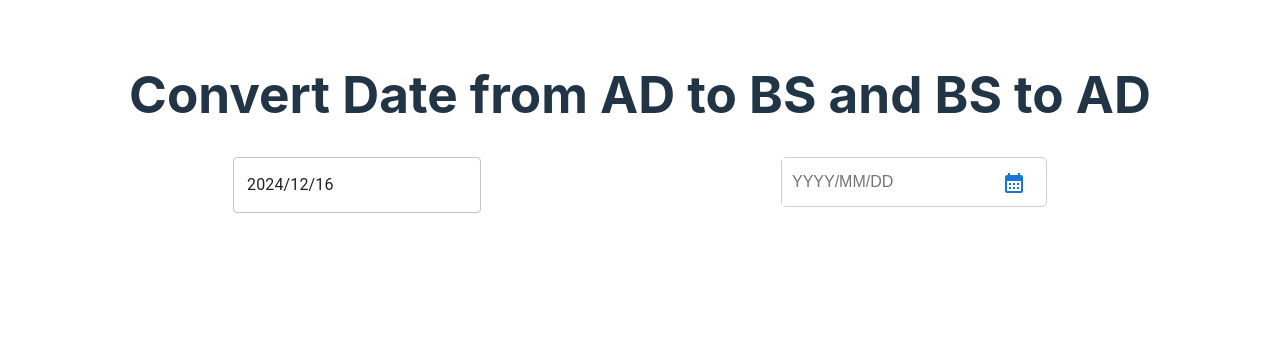
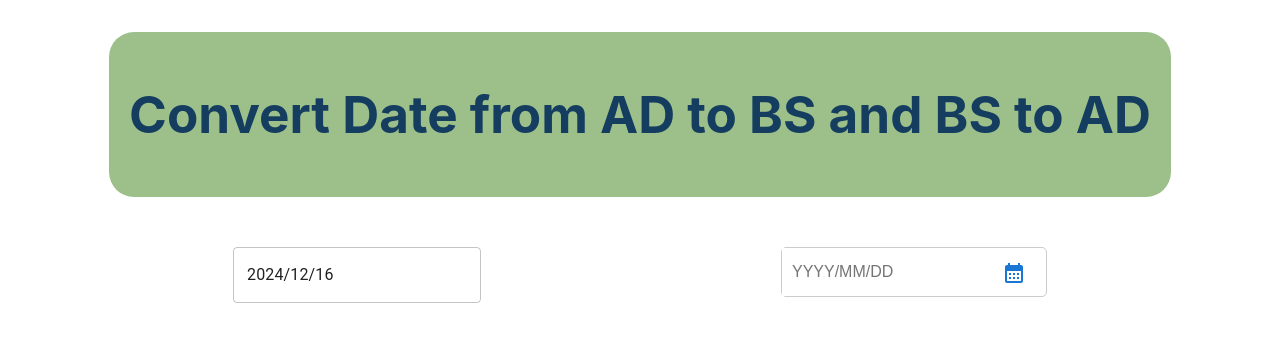
Before and after one commit to bipin-Pariyar2003/Nepali-Date-Picker, a React (Vite) app: page / in a window 1280 px wide. Shown: the top 342 px of the page. Built offline with nearby package versions, Linux system fonts and the light colour scheme.

Commit message:
accessed days

```diff
--- a/src/Components/DatePickerUI/index.jsx
+++ b/src/Components/DatePickerUI/index.jsx
@@ -73,6 +73,7 @@ export default function DatePickerUI({ anchorEl, handleClose }) {
                 borderRadius: "5px",
                 fontSize: "15px",
                 fontWeight: "bold",
+                cursor: "pointer",
               }}
             >
               {np.monthName.full.map((name, index) => {
@@ -96,6 +97,7 @@ export default function DatePickerUI({ anchorEl, handleClose }) {
                 fontSize: "15px",
                 fontWeight: "bold",
                 marginLeft: "10px",
+                cursor: "pointer",
               }}
             >
               {Object.keys(calendar_data).map((year, index) => {
@@ -124,8 +126,29 @@ export default function DatePickerUI({ anchorEl, handleClose }) {
                 width: "100%",
                 height: "40px",
                 backgroundColor: "#DF6D14",
+                display: "grid",
+                gridTemplateColumns: "repeat(7,1fr)",
+                alignContent: "center",
+                fontWeight: "bold",
+                cursor: "default",
               }}
-            ></div>
+            >
+              {np.dayName.short.map((name, index) => {
+                return (
+                  <React.Fragment key={index}>
+                    <div
+                      style={{
+                        border: "1px solid #F8F5E9",
+                        padding: "5px",
+                        textAlign: "center",
+                      }}
+                    >
+                      {name}
+                    </div>
+                  </React.Fragment>
+                );
+              })}
+            </div>
           </div>
         </div>
       </Popover>
--- a/src/Views/Home/index.jsx
+++ b/src/Views/Home/index.jsx
@@ -3,8 +3,18 @@ import React from "react";
 const Home = () => {
   return (
     <>
-      <h1>Convert Date from AD to BS and BS to AD</h1>
-
+      <div
+        style={{
+          display: "flex",
+          backgroundColor: "#9DC08B",
+          padding: "20px",
+          marginBottom: "50px",
+          color: "#143D60",
+          borderRadius: "25px",
+        }}
+      >
+        <h1>Convert Date from AD to BS and BS to AD</h1>
+      </div>
     </>
   );
 };
```
